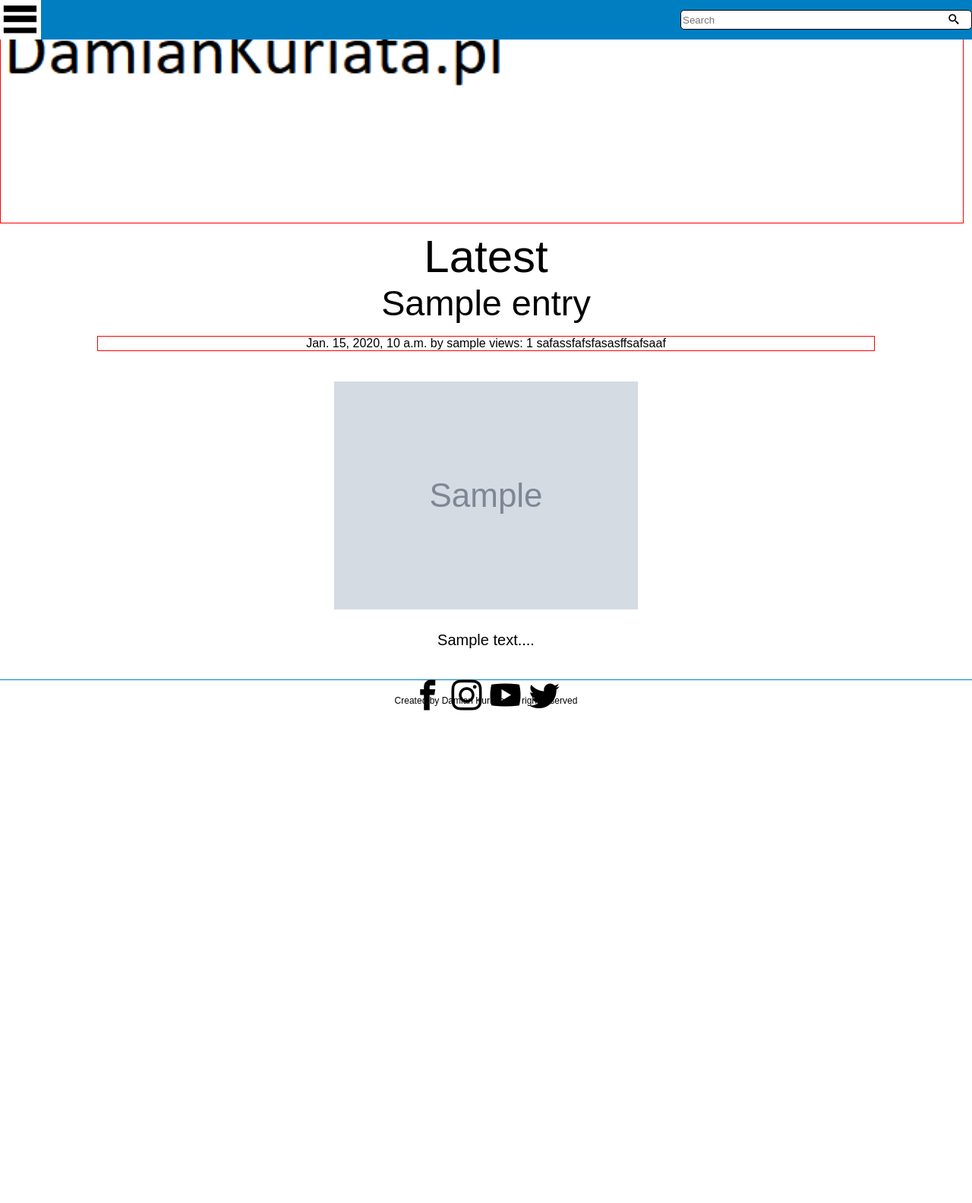
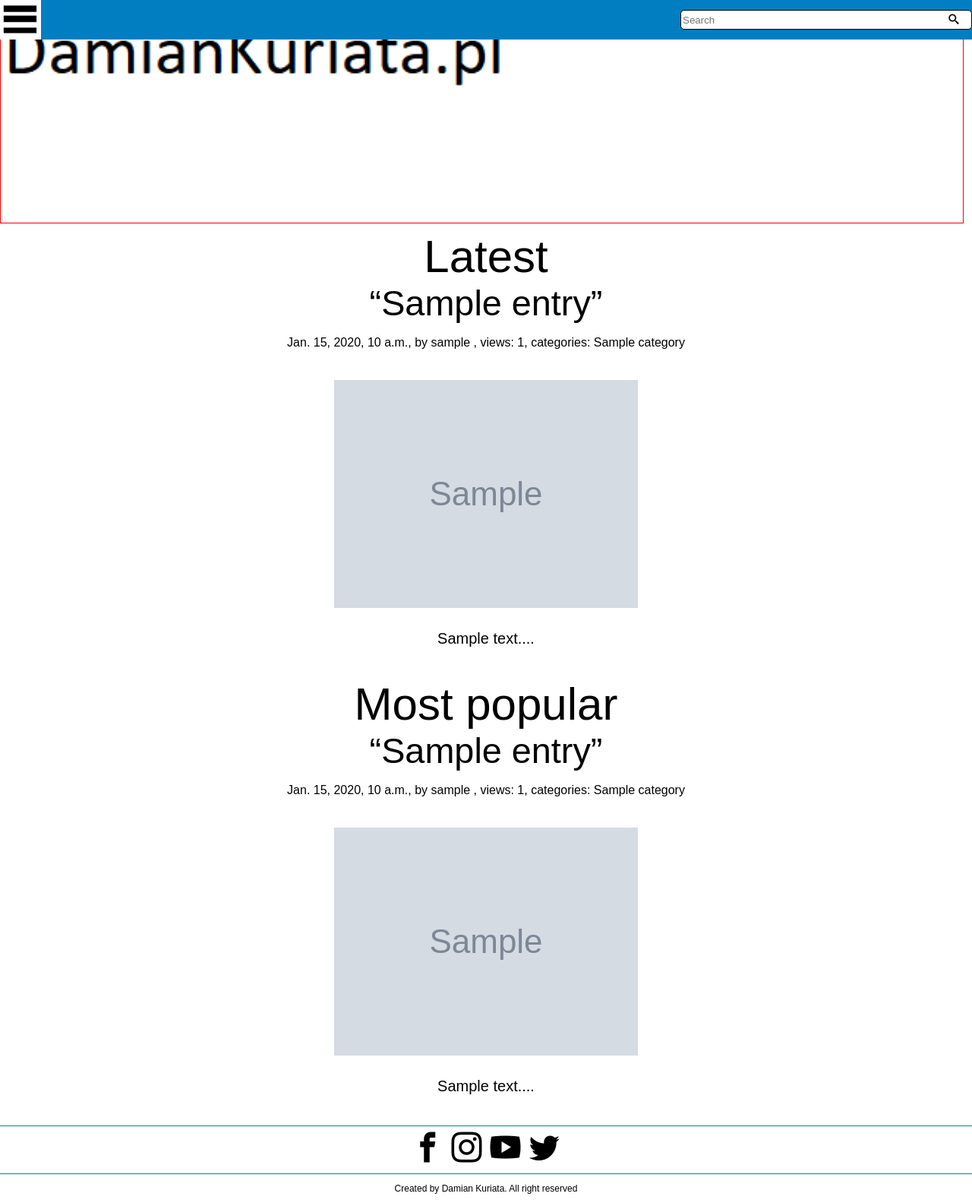
Before and after one commit to damian-kuriata/myblog, a Django app: page / in a window 1280 px wide. Shown: the whole page at 76% size. Before the commit the page ends 935 px from the top, so only its background shows below. Run offline with Django 3.2, Linux system fonts and the light colour scheme; tables that the repository leaves empty hold one stand-in row (values such as "Sample post"); grey boxes marked "Sample" are stand-in pictures; some web fonts are replaced.

Commit message:
Implement main page

```diff
--- a/blog/settings/base.py
+++ b/blog/settings/base.py
@@ -89,6 +89,7 @@ ADMINS = [("Damian", "damian.kuriata2001@gmail.com")]
 MEDIA_ROOT = os.path.join(BASE_DIR, "media")
 MEDIA_URL = "/uploaded/"
 
+
 # Internationalization settings
 LANGUAGES = (
     ("en-us", _("English")),
--- a/blog/urls.py
+++ b/blog/urls.py
@@ -13,12 +13,18 @@ Including another URLconf
     1. Import the include() function: from django.urls import include, path
     2. Add a URL to urlpatterns:  path('blog/', include('blog.urls'))
 """
+from django.conf.urls.static import static
 from django.contrib import admin
 from django.urls import path, include
 from django.views.i18n import JavaScriptCatalog
+from django.conf import settings
 
 urlpatterns = [
     path('admin/', admin.site.urls),
     path('', include("myblog.urls")),
     path('jsi18n/', JavaScriptCatalog.as_view(), name='javascript-catalog')
 ]
+# Serve media files in debug mode
+if settings.DEBUG:
+    urlpatterns += static(settings.MEDIA_URL,
+                          document_root=settings.MEDIA_ROOT)
--- a/myblog/static/myblog/css/style.css
+++ b/myblog/static/myblog/css/style.css
@@ -21,9 +21,6 @@ a:active, a:focus {
 
 .hidden {
   display: none;
-}
-.blurred {
-  filter: blur(8px);
 }
 nav {
   background-color: rgb(0, 126, 194);
@@ -97,28 +94,35 @@ h1, h2, h3 {
   height: 10%;
   border: 1px solid red;
 }
-.entry div {
+.entry-preview div {
+  max-width: 90%;
+  margin-left: auto;
+  margin-right: auto;
+}
+.entry-preview div *{
+  text-align: center;
+}
+.entry-preview div p {
+  font-size: .4em;
+  font-weight: lighter;
   width: 80%;
   margin-left: auto;
   margin-right: auto;
 }
-.entry div *{
-  text-align: center;
+.entry-preview figure img{
+  max-width: 100%;
 }
-.entry div p {
-  font-size: .4em;
-  font-weight: lighter;
-  border: 1px solid red;
-}
-.entry figure {
 
-}
-.entry figcaption {
+.entry-preview figcaption {
   font-size: .5em;
   margin-top: 1em;
 }
 .socialmedia {
   border-top: 1px solid  rgb(0, 126, 194);
+  border-bottom: 1px solid  rgb(0, 126, 194);
+  padding-top: .2em;
+  padding-bottom: .2em;
+  margin-bottom: .3em;
   text-align: center;
 }
 .socialmedia p {
@@ -128,11 +132,7 @@ h1, h2, h3 {
   font-size: 1em;
 }
 footer{
-  width: 100%;
   font-size: .3em;
-  position: absolute;
-  bottom: 0;
-  margin: 0;
   text-align: center;
 }
 
--- a/myblog/templates/myblog/index.html
+++ b/myblog/templates/myblog/index.html
@@ -8,15 +8,23 @@
     <section>
         <h2>{% translate 'Latest' %}</h2>
         {% for entry in latest_entries %}
-        <article class="entry">
-            <h3>{{ entry.title }}</h3>
+        <article class="entry-preview">
+            <h3>
+                <a href="{{ entry.get_absolute_url }}"><q>{{ entry.title }}</q></a>
+            </h3>
             <div>
                 <p>
-                    {{ entry.creation_datetime }} {% translate 'by' %} {{ entry.author.username }} {% translate 'views:' %} {{ entry.visits_count }}
-                    safassfafsfasasffsafsaaf
+                    {{ entry.creation_datetime }}, {% translate 'by' %}
+                    <a href="{{ entry.author.get_absoute_url }}">{{ entry.author.username }}</a> ,
+                    {% translate 'views:' %} {{ entry.visits_count }}, categories:
+                    {% for category in entry.category_set.all %}
+                        <span><a href="{{ category.get_absolute_url }}">{{ category }}</a></span>
+                    {% endfor %}
                 </p>
                 <figure>
-                    <img src="{{ entry.image.url }}" alt="User-uploaded-image">
+                    <a href="{{ entry.get_absolute_url }}">
+                        <img src="{{ entry.image.url }}" alt="User-uploaded-image">
+                    </a>
                     <figcaption>
                         {{ entry.text_fragment }}...
                     </figcaption>
@@ -24,5 +32,35 @@
             </div>
         </article>
         {% endfor %}
+
+        <h2>{% translate 'Most popular' %}</h2>
+        {% for entry in most_popular_entries %}
+        <article class="entry-preview">
+            <a href="{{ entry.get_absolute_url }}">
+            <h3>
+                <a href="{{ entry.get_absolute_url }}"><q>{{ entry.title }}</q></a>
+            </h3>
+            </a>
+            <div>
+                <p>
+                    {{ entry.creation_datetime }}, {% translate 'by' %}
+                    <a href="{{ entry.author.get_absoute_url }}">{{ entry.author.username }}</a> ,
+                    {% translate 'views:' %} {{ entry.visits_count }}, categories:
+                    {% for category in entry.category_set.all %}
+                        <span><a href="{{ category.get_absolute_url }}">{{ category }}</a></span>
+                    {% endfor %}
+                </p>
+                <figure>
+                    <a href="{{ entry.get_absolute_url }}">
+                        <img src="{{ entry.image.url }}" alt="User-uploaded-image">
+                    </a>
+                    <figcaption>
+                        {{ entry.text_fragment }}...
+                    </figcaption>
+                </figure>
+            </div>
+        </article>
+        {% endfor %}
+
     </section>
 {% endblock %}
```
Also changed, not shown: blog/media/blog/fa/idzie-chopin-i-bach_2017-01-14_09-39-23.jpg (added), blog/media/blog/fa/img.png (added), myblog/migrations/0001_initial.py (added), myblog/migrations/__init__.py (deleted).
